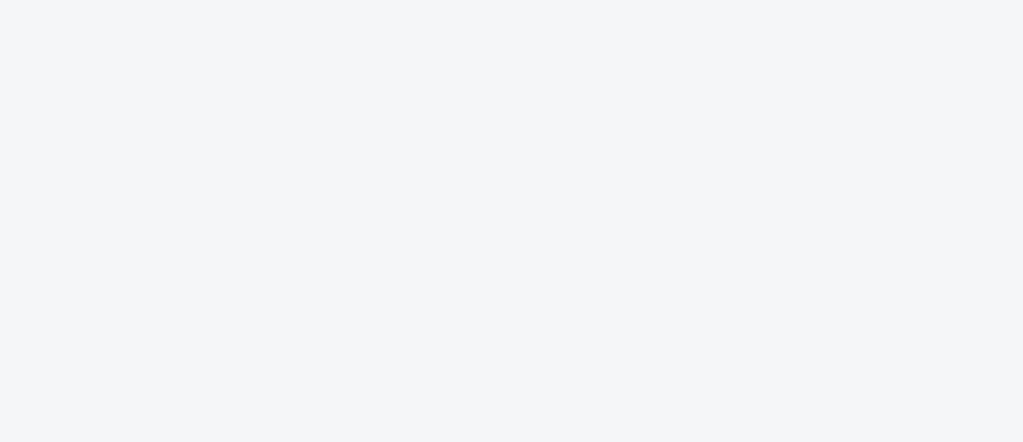
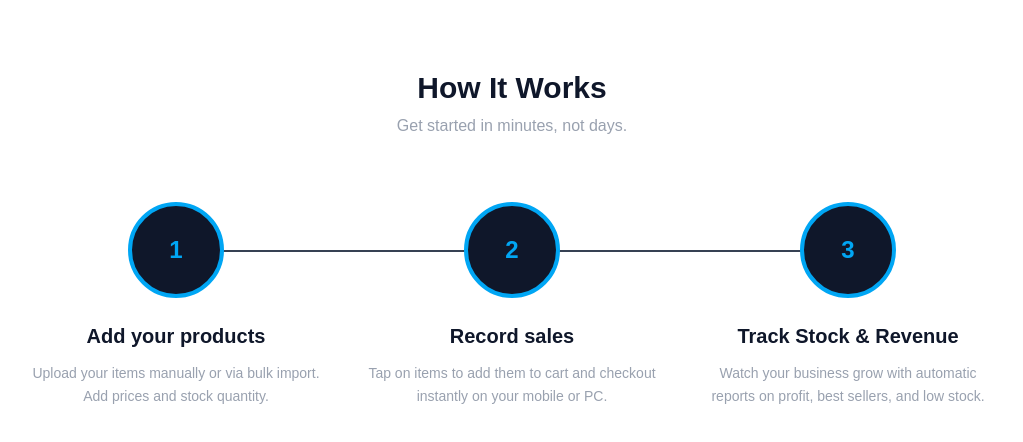
Before and after one commit to Pharez-Oyelade/smartstore, a Next.js app in the folder frontend/: page / in a window 1280 px wide. Shown: the part 2205-2647 px from the top of the page, without its empty margins (128-1151 px from the left). Before the commit the page ends 2195 px from the top, so only its background shows below. Built offline with nearby package versions, Linux system fonts and the light colour scheme; no server answers.

Commit message:
How it works

```diff
--- a/frontend/src/app/page.jsx
+++ b/frontend/src/app/page.jsx
@@ -5,6 +5,7 @@
 import Hero from "@/components/Hero";
 import ProblemCards from "@/components/ProblemCards";
 import Features from "@/components/Features";
+import HowItWorks from "@/components/HowItWorks";
 
 const page = () => {
   return (
@@ -13,6 +14,7 @@
       <Hero />
       <ProblemCards />
       <Features />
+      <HowItWorks />
     </div>
   );
 };
--- /dev/null
+++ b/frontend/src/components/HowItWorks.jsx
@@ -0,0 +1,59 @@
+import React from "react";
+
+const HowItWorks = () => {
+  return (
+    <section className="py-20 px-40 bg-white">
+      <div className="">
+        <div className="max-w-5xl mx-auto">
+          <div className="text-center mb-16">
+            <h2 className="text-3xl font-bold mb-2">How It Works</h2>
+            <p className="text-gray-400">Get started in minutes, not days.</p>
+          </div>
+
+          <div className="relative">
+            <div className="hidden md:block absolute top-12 left-40 w-[calc(100%-20rem)] h-0.5 bg-gray-700 -z-0" />
+
+            <div className="grid grid-cols-1 md:grid-cols-3 gap-12 relative z-10">
+              <div className="flex flex-col items-center text-center">
+                <div className="w-24 h-24 rounded-full border-4 border-sky-500 bg-[#0f172a] flex items-center justify-center text-2xl font-bold text-sky-500 mb-6">
+                  1
+                </div>
+                <h3 className="text-xl font-bold mb-3">Add your products</h3>
+                <p className="text-gray-400 text-sm leading-relaxed">
+                  Upload your items manually or via bulk import. <br /> Add
+                  prices and stock quantity.
+                </p>
+              </div>
+
+              <div className="flex flex-col items-center text-center">
+                <div className="w-24 h-24 rounded-full border-4 border-sky-500 bg-[#0f172a] flex items-center justify-center text-2xl font-bold text-sky-500 mb-6">
+                  2
+                </div>
+                <h3 className="text-xl font-bold mb-3">Record sales</h3>
+                <p className="text-gray-400 text-sm leading-relaxed">
+                  Tap on items to add them to cart and checkout instantly on
+                  your mobile or PC.
+                </p>
+              </div>
+
+              <div className="flex flex-col items-center text-center">
+                <div className="w-24 h-24 rounded-full border-4 border-sky-500 bg-[#0f172a] flex items-center justify-center text-2xl font-bold text-sky-500 mb-6">
+                  3
+                </div>
+                <h3 className="text-xl font-bold mb-3">
+                  Track Stock & Revenue
+                </h3>
+                <p className="text-gray-400 text-sm leading-relaxed">
+                  Watch your business grow with automatic reports on profit,
+                  best sellers, and low stock.
+                </p>
+              </div>
+            </div>
+          </div>
+        </div>
+      </div>
+    </section>
+  );
+};
+
+export default HowItWorks;
```
